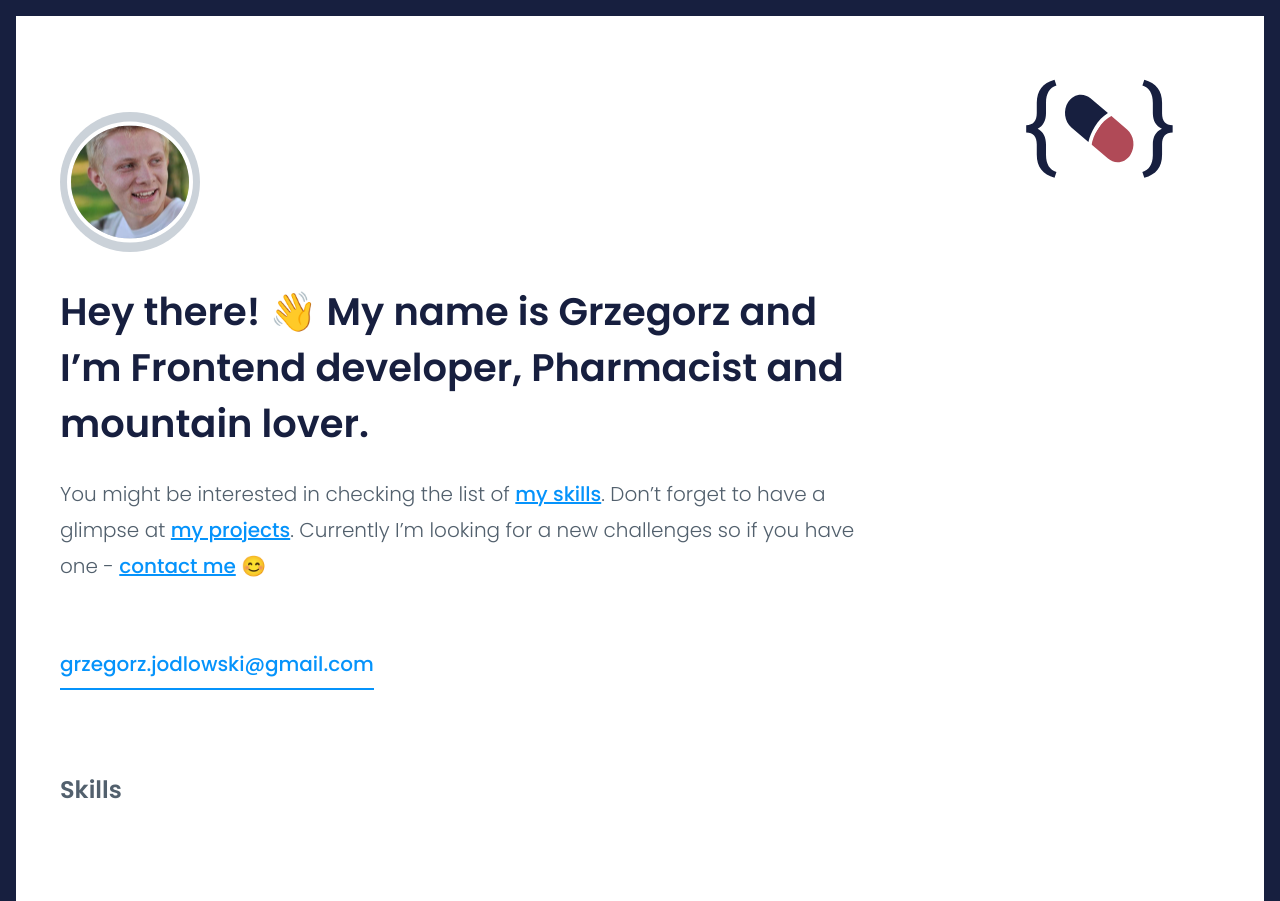
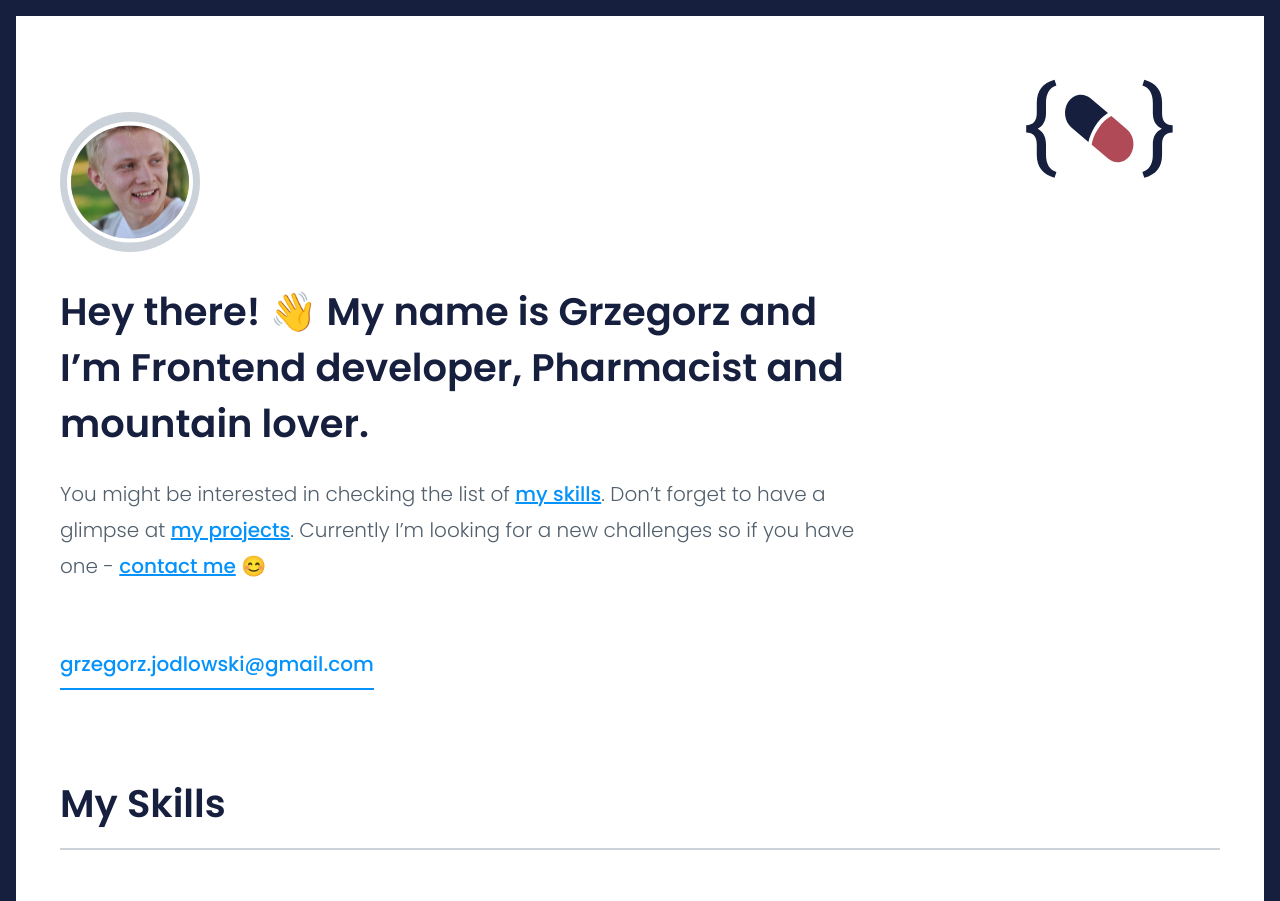
Before and after one commit to grzegorz-jodlowski/grzegorz-jodlowski.github.io, a React (Create React App) app: page / in a window 1280 px wide. Shown: the top 901 px of the page. Built offline with nearby package versions, Linux system fonts and the light colour scheme.

Commit message:
Add underline variant to Title component

```diff
--- a/src/components/common/Title/Title.js
+++ b/src/components/common/Title/Title.js
@@ -4,12 +4,14 @@ import clsx from 'clsx';
 
 import styles from './Title.module.scss';
 
-const Component = ({ className, variant, text }) => <h2 className={clsx(className, styles.root, styles[variant])}>{text}</h2>;
+const Component = ({ className, variant, text, underline, decoration }) => <h2 className={clsx(className, styles.root, styles[variant], decoration && styles.decoration, underline && styles.underline)}>{text}</h2>;
 
 Component.propTypes = {
   className: PropTypes.string,
   variant: PropTypes.string,
   text: PropTypes.string,
+  decoration: PropTypes.bool,
+  underline: PropTypes.bool,
 };
 
 export {
--- a/src/components/common/Title/Title.module.scss
+++ b/src/components/common/Title/Title.module.scss
@@ -2,6 +2,7 @@
 
 .root {
   color: $color-header;
+  position: relative;
 }
 
 .big {
@@ -9,3 +10,14 @@
   font-weight: 600;
   line-height: 3.5rem;
 }
+
+.underline::after {
+  content: "";
+  display: block;
+  position: absolute;
+  top: 4.5rem;
+  left: 0;
+  height: 2px;
+  width: 100%;
+  background-color: $color-header-underline;
+}
--- a/src/components/features/Skills/Skills.js
+++ b/src/components/features/Skills/Skills.js
@@ -3,18 +3,17 @@ import PropTypes from 'prop-types';
 import clsx from 'clsx';
 
 import styles from './Skills.module.scss';
+import { Title } from '../../common/Title/Title';
 
-const Component = ({ className, children }) => (
+const Component = ({ className }) => (
   <section className={clsx(className, styles.root)}>
     <div className={'container'}>
-      <h2>Skills</h2>
-      {children}
+      <Title text='My Skills' variant='big' underline />
     </div>
   </section>
 );
 
 Component.propTypes = {
-  children: PropTypes.node,
   className: PropTypes.string,
 };
 
--- a/src/styles/settings.scss
+++ b/src/styles/settings.scss
@@ -18,6 +18,7 @@ $color-header: $UI4;
 $color-header-bright: $UI0;
 $color-text: $UI3;
 $color-text-bright: $UI0;
+$color-header-underline: $UI2;
 $color-background: $UI0;
 $color-background-dark: $UI4;
 $color-background-section: $UI1;
```
